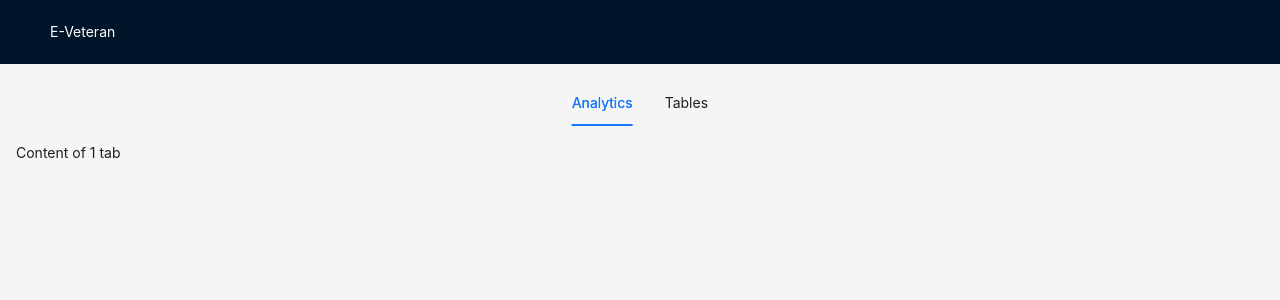
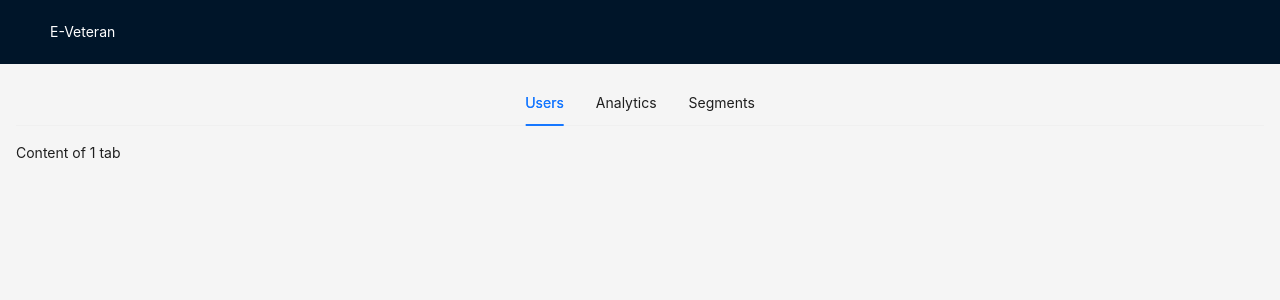
Before and after one commit to Zihfred/luxoft, a React (Vite) app: page / in a window 1280 px wide. Shown: the top 300 px of the page. Built offline with nearby package versions, Linux system fonts and the light colour scheme.

Commit message:
feat: change amount of tabs

```diff
--- a/src/Pages/HomePage/HomePage.jsx
+++ b/src/Pages/HomePage/HomePage.jsx
@@ -9,13 +9,18 @@ const Wrapper = styled.div`
 const items = [
     {
         key: '1',
+        label: 'Users',
+        children: "Content of 1 tab"
+    },
+    {
+        key: '2',
         label: 'Analytics',
         children: "Content of 1 tab"
     },
     {
-        key: '2',
-        label: 'Tables',
-        children: "Content of 2 tab"
+        key: '3',
+        label: 'Segments',
+        children: "Content of 3 tab"
     }
 ]
 
```
